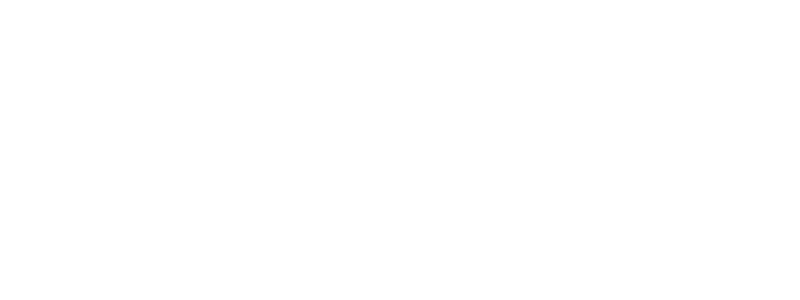
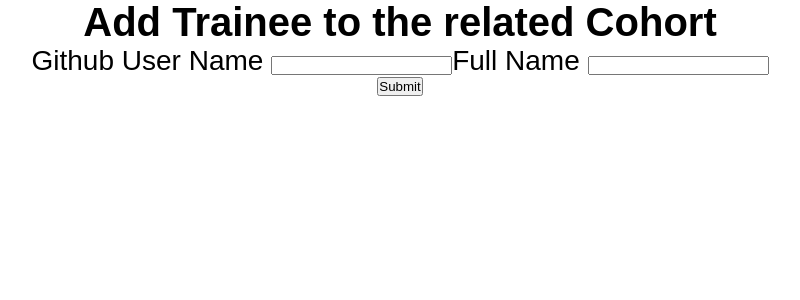
Before and after one commit to OlenaReukova/ldn9-Ctrl-Shift-Learn, a React (Create React App) app in the folder client/: page /admin/cohorts/1/addtrainee in a window 1280 px wide. Before the commit this address had no page. Shown: the top 300 px of the page, without its empty margins (240-1040 px from the left). Built offline with nearby package versions, Linux system fonts and the light colour scheme.

Commit message:
add trainee to selected cohort and add the route to the app.js

```diff
--- a/client/src/App.js
+++ b/client/src/App.js
@@ -8,6 +8,7 @@
 import { CohortForm } from "./component/CohortForm";
 import { Cohorts } from "./pages/Cohorts";
 import { GetCohortById } from "./pages/GetCohortById";
+import { AddTrainee } from "./pages/AddTrainee";
 
 const App = () => {
 	const [userName, setUserName] = useState("");
@@ -30,6 +31,7 @@
 				<Route path="/admin/cohorts" element={<Cohorts />} />
 				<Route path="/admin/cohorts/addcohort" element={<CohortForm />} />
 				<Route path="/admin/cohorts/:id" element={<GetCohortById />} />
+				<Route path="/admin/cohorts/:id/addtrainee" element={<AddTrainee />} />
 			</Routes>
 		</AppContext.Provider>
 	);
--- /dev/null
+++ b/client/src/pages/AddTrainee.js
@@ -0,0 +1,56 @@
+import { useState } from "react";
+import { useNavigate } from "react-router-dom";
+import { Button } from "../component/Button";
+export const AddTrainee = () => {
+	const [fullname, setFullName] = useState("");
+	const [githubUserName, setGithubUserName] = useState("");
+    const navigate = useNavigate();
+
+	const handleSubmit = async (e) => {
+		e.preventDefault();
+
+		try {
+			const response = await fetch("/api/cohorts/{cohortId}/trainees", {
+				method: "POST",
+				headers: {
+					"Content-Type": "application/json",
+				},
+				body: JSON.stringify({
+					full_name: fullname,
+					github_user_name: githubUserName,
+				}),
+			});
+
+			if (!response.ok) {
+				throw new Error("couldn't to add trainee");
+			}
+
+			console.log("Trainee added successfully");
+            navigate("/admin/cohorts/:id/addtrainee");
+
+		} catch (error) {
+			console.error("Error adding trainee:", error);
+		}
+	};
+
+	return (
+		<div>
+			<h2>Add Trainee to the related Cohort</h2>
+			<form onSubmit={handleSubmit}>
+				<label htmlFor="githubUsername">Github User Name </label>
+				<input
+					type="text"
+					value={githubUserName}
+					onChange={(e) => setGithubUserName(e.target.value)}
+				/>
+				<label htmlFor="fullName">Full Name </label>
+				<input
+					type="text"
+					value={fullname}
+					onChange={(e) => setFullName(e.target.value)}
+				/>
+				<Button title={"Submit"} />
+			</form>
+		</div>
+	);
+};
```
